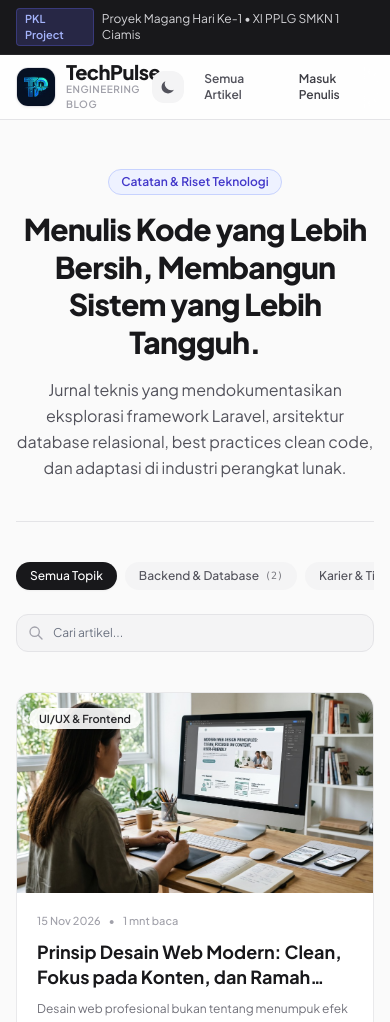
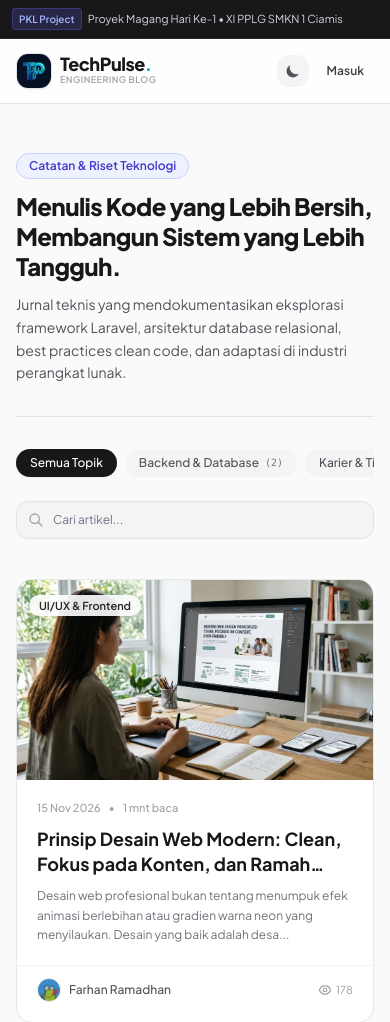
Before and after one commit to PradiptaPPLG/blog-pradipta-pkl, a Laravel app: page / in a window 390 px wide. Shown: the top 1022 px of the page. Run offline with Laravel 12, Linux system fonts and the light colour scheme; data comes from the database, SQL or seed files in the repository; style sheets or scripts are compiled from the project's sources.

Commit message:
feat(mobile): optimize mobile responsiveness and navigation layout

```diff
--- a/resources/views/blog/index.blade.php
+++ b/resources/views/blog/index.blade.php
@@ -6,14 +6,14 @@
     <div class="max-w-6xl mx-auto px-4 sm:px-6 py-8 md:py-12">
 
         <!-- Hero Section -->
-        <div class="mb-10 text-center md:text-left border-b border-zinc-200 dark:border-zinc-800 pb-10">
-            <div class="inline-flex items-center gap-2 px-3 py-1 rounded-full text-xs font-semibold bg-indigo-50 dark:bg-indigo-950/60 text-indigo-700 dark:text-indigo-400 border border-indigo-200 dark:border-indigo-800/50 mb-4">
+        <div class="mb-8 sm:mb-10 text-left border-b border-zinc-200 dark:border-zinc-800 pb-8 sm:pb-10">
+            <div class="inline-flex items-center gap-2 px-3 py-1 rounded-full text-xs font-semibold bg-indigo-50 dark:bg-indigo-950/60 text-indigo-700 dark:text-indigo-400 border border-indigo-200 dark:border-indigo-800/50 mb-3 sm:mb-4">
                 <span>Catatan & Riset Teknologi</span>
             </div>
-            <h1 class="text-3xl sm:text-4xl md:text-5xl font-extrabold tracking-tight text-zinc-900 dark:text-zinc-50 leading-tight">
+            <h1 class="text-2xl sm:text-3xl md:text-5xl font-extrabold tracking-tight text-zinc-900 dark:text-zinc-50 leading-tight">
                 Menulis Kode yang Lebih Bersih, Membangun Sistem yang Lebih Tangguh.
             </h1>
-            <p class="mt-4 text-base sm:text-lg text-zinc-600 dark:text-zinc-400 max-w-3xl leading-relaxed">
+            <p class="mt-3 sm:mt-4 text-sm sm:text-base md:text-lg text-zinc-600 dark:text-zinc-400 max-w-3xl leading-relaxed">
                 Jurnal teknis yang mendokumentasikan eksplorasi framework Laravel, arsitektur database relasional, best practices clean code, dan adaptasi di industri perangkat lunak.
             </p>
         </div>
--- a/resources/views/layouts/blog.blade.php
+++ b/resources/views/layouts/blog.blade.php
@@ -49,13 +49,13 @@
 <body class="bg-zinc-50 dark:bg-zinc-950 text-zinc-900 dark:text-zinc-100 min-h-screen flex flex-col antialiased selection:bg-indigo-500 selection:text-white">
 
     <!-- Top Announcement Bar -->
-    <div class="bg-zinc-900 text-zinc-300 text-xs py-2 px-4 border-b border-zinc-800">
+    <div class="bg-zinc-900 text-zinc-300 text-xs py-2 px-3 sm:px-4 border-b border-zinc-800">
         <div class="max-w-6xl mx-auto flex items-center justify-between">
-            <div class="flex items-center gap-2">
-                <span class="inline-flex items-center px-2 py-0.5 rounded text-[11px] font-semibold bg-indigo-500/20 text-indigo-300 border border-indigo-500/30">PKL Project</span>
-                <span>Proyek Magang Hari Ke-1 • XI PPLG SMKN 1 Ciamis</span>
+            <div class="flex items-center gap-1.5 sm:gap-2 truncate">
+                <span class="inline-flex items-center px-1.5 sm:px-2 py-0.5 rounded text-[10px] sm:text-[11px] font-semibold bg-indigo-500/20 text-indigo-300 border border-indigo-500/30 shrink-0">PKL Project</span>
+                <span class="truncate text-[11px] sm:text-xs">Proyek Magang Hari Ke-1 • XI PPLG SMKN 1 Ciamis</span>
             </div>
-            <div class="hidden sm:flex items-center gap-4 text-zinc-400">
+            <div class="hidden sm:flex items-center gap-4 text-zinc-400 shrink-0">
                 <span>Ditenagai Laravel 12 & Tailwind</span>
             </div>
         </div>
@@ -65,18 +65,18 @@
     <header class="sticky top-0 z-40 bg-white/80 dark:bg-zinc-950/80 backdrop-blur-md border-b border-zinc-200 dark:border-zinc-800 transition-colors">
         <div class="max-w-6xl mx-auto px-4 sm:px-6 h-16 flex items-center justify-between">
             <!-- Brand Logo -->
-            <a href="{{ route('blog.index') }}" class="group flex items-center gap-2.5">
+            <a href="{{ route('blog.index') }}" class="group flex items-center gap-2 sm:gap-2.5 shrink-0">
                 <img src="{{ asset('images/logo_techpulse.jpg') }}" alt="TechPulse Logo"
-                     class="w-10 h-10 rounded-xl object-cover border border-zinc-200 dark:border-zinc-800 shadow-sm group-hover:scale-105 transition-transform">
+                     class="w-9 h-9 sm:w-10 sm:h-10 rounded-xl object-cover border border-zinc-200 dark:border-zinc-800 shadow-sm group-hover:scale-105 transition-transform">
                 <div class="flex flex-col">
-                    <span class="font-extrabold text-xl tracking-tight text-zinc-900 dark:text-white leading-none">
+                    <span class="font-extrabold text-lg sm:text-xl tracking-tight text-zinc-900 dark:text-white leading-none">
                         TechPulse<span class="text-cyan-500">.</span>
                     </span>
-                    <span class="text-[10px] uppercase font-semibold text-zinc-400 tracking-wider">Engineering Blog</span>
+                    <span class="text-[9px] sm:text-[10px] uppercase font-semibold text-zinc-400 tracking-wider">Engineering Blog</span>
                 </div>
             </a>
 
-            <!-- Search Bar in Header -->
+            <!-- Search Bar in Header (Desktop) -->
             <form action="{{ route('blog.index') }}" method="GET" class="hidden md:flex items-center relative w-72">
                 <input type="text" name="search" value="{{ request('search') }}" placeholder="Cari artikel, topik..."
                     class="w-full text-xs rounded-full bg-zinc-100 dark:bg-zinc-900 border border-zinc-200 dark:border-zinc-800 px-3.5 py-2 pl-9 text-zinc-800 dark:text-zinc-200 placeholder-zinc-400 focus:outline-none focus:ring-2 focus:ring-indigo-500 focus:border-transparent transition">
@@ -86,7 +86,7 @@
             </form>
 
             <!-- Navigation Links & Auth -->
-            <div class="flex items-center gap-3">
+            <div class="flex items-center gap-2 sm:gap-3">
                 <!-- Theme Toggle Button -->
                 <button type="button" id="theme-toggle" aria-label="Toggle theme"
                     class="p-2 rounded-xl text-zinc-500 hover:text-zinc-900 dark:text-zinc-400 dark:hover:text-zinc-100 bg-zinc-100 hover:bg-zinc-200 dark:bg-zinc-900 dark:hover:bg-zinc-800 transition duration-300 focus:outline-none">
@@ -100,18 +100,18 @@
                     </svg>
                 </button>
 
-                <a href="{{ route('blog.index') }}" class="text-xs font-semibold text-zinc-600 dark:text-zinc-300 hover:text-indigo-600 dark:hover:text-white transition px-2 py-1">
+                <a href="{{ route('blog.index') }}" class="hidden sm:inline-block text-xs font-semibold text-zinc-600 dark:text-zinc-300 hover:text-indigo-600 dark:hover:text-white transition px-2 py-1">
                     Semua Artikel
                 </a>
 
                 @auth
-                    <a href="{{ route('admin.dashboard') }}" class="inline-flex items-center gap-1.5 px-3.5 py-1.5 rounded-lg text-xs font-semibold text-white bg-indigo-600 hover:bg-indigo-700 shadow-sm transition">
+                    <a href="{{ route('admin.dashboard') }}" class="inline-flex items-center gap-1.5 px-3 py-1.5 rounded-lg text-xs font-semibold text-white bg-indigo-600 hover:bg-indigo-700 shadow-sm transition">
                         <svg class="w-3.5 h-3.5" fill="none" stroke="currentColor" viewBox="0 0 24 24"><path stroke-linecap="round" stroke-linejoin="round" stroke-width="2" d="M3 12l2-2m0 0l7-7 7 7M5 10v10a1 1 0 001 1h3m10-11l2 2m-2-2v10a1 1 0 01-1 1h-3m-6 0a1 1 0 001-1v-4a1 1 0 011-1h2a1 1 0 011 1v4a1 1 0 001 1m-6 0h6"/></svg>
-                        Dashboard CMS
+                        <span class="hidden sm:inline">Dashboard</span> CMS
                     </a>
                 @else
-                    <a href="{{ route('login') }}" class="inline-flex items-center gap-1.5 px-3 py-1.5 rounded-lg text-xs font-semibold text-zinc-700 dark:text-zinc-300 hover:bg-zinc-100 dark:hover:bg-zinc-800 transition">
-                        Masuk Penulis
+                    <a href="{{ route('login') }}" class="inline-flex items-center gap-1.5 px-2.5 sm:px-3 py-1.5 rounded-lg text-xs font-semibold text-zinc-700 dark:text-zinc-300 hover:bg-zinc-100 dark:hover:bg-zinc-800 transition">
+                        Masuk
                     </a>
                 @endauth
             </div>
```
Also changed, not shown: 3 other files.
